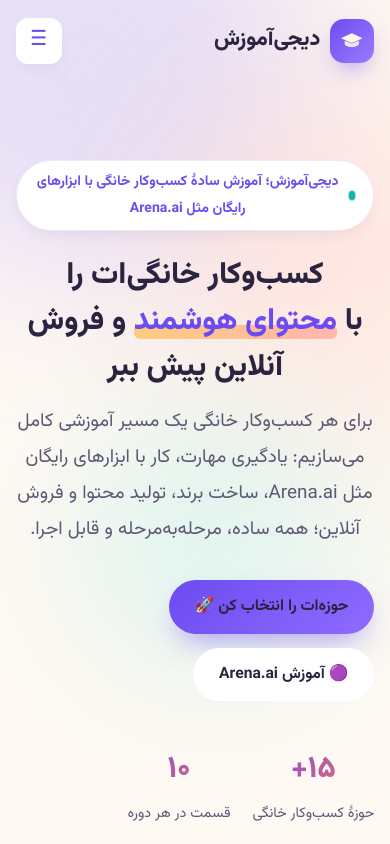
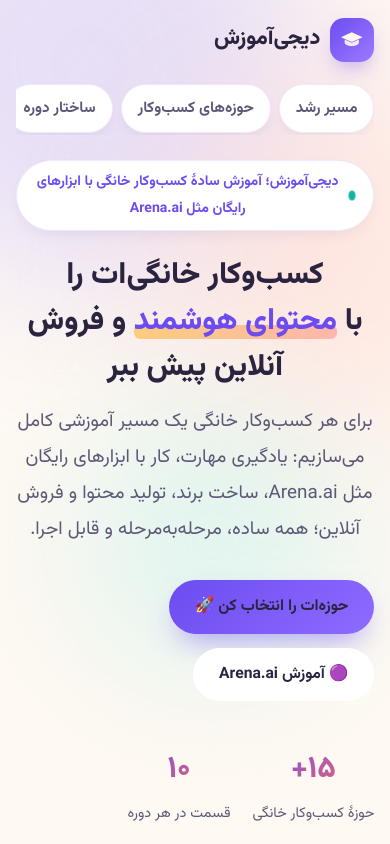
Before and after one commit to Websites-by-AI/AI-4-Homemaker-women, a Next.js app: page / in a window 390 px wide. Shown: the top 844 px of the page. Built offline with nearby package versions, Linux system fonts and the light colour scheme.

Commit message:
fix: improve mobile navigation and branding polish

```diff
--- a/src/app/assistant/page.tsx
+++ b/src/app/assistant/page.tsx
@@ -23,14 +23,25 @@ const SUGGESTIONS = [
 
 const TYPE_ICON: Record<string, string> = { pdf: "📕", youtube: "🎬", text: "📝" };
 
+const DEFAULT_MESSAGES: Msg[] = [
+  {
+    role: "assistant",
+    content:
+      "سلام! من مربی هوشمند دیجی‌آموزش هستم 🤖🎓\nبر اساس PDFها، ویدیوها و منابع آموزشی سایت، قدم‌به‌قدم و شخصی‌سازی‌شده جوابت می‌دهم. برای هر سؤال هم چند لینک جست‌وجوی یوتیوب مرتبط بهت پیشنهاد می‌دهم ✨",
+  },
+];
+
+function getInitialMessages(): Msg[] {
+  if (typeof window === "undefined") return DEFAULT_MESSAGES;
+  try {
+    const saved = localStorage.getItem("digi-chat");
+    if (saved) return JSON.parse(saved);
+  } catch { /* بی‌اثر */ }
+  return DEFAULT_MESSAGES;
+}
+
 export default function AssistantPage() {
-  const [messages, setMessages] = useState<Msg[]>([
-    {
-      role: "assistant",
-      content:
-        "سلام! من مربی هوشمند دیجی‌آموزش هستم 🤖🎓\nبر اساس PDFها، ویدیوها و منابع آموزشی سایت، قدم‌به‌قدم و شخصی‌سازی‌شده جوابت می‌دهم. برای هر سؤال هم چند لینک جست‌وجوی یوتیوب مرتبط بهت پیشنهاد می‌دهم ✨",
-    },
-  ]);
+  const [messages, setMessages] = useState<Msg[]>(getInitialMessages);
   const [input, setInput] = useState("");
   const [loading, setLoading] = useState(false);
   const [needLogin, setNeedLogin] = useState(false);
@@ -87,12 +98,8 @@ export default function AssistantPage() {
   }
 
   useEffect(() => {
-    // eslint-disable-next-line react-hooks/set-state-in-effect
-    try {
-      const saved = localStorage.getItem("digi-chat");
-      if (saved) setMessages(JSON.parse(saved));
-    } catch { /* بی‌اثر */ }
-    loadDocs();
+    const timer = window.setTimeout(() => { void loadDocs(); }, 0);
+    return () => window.clearTimeout(timer);
   }, []);
 
   async function send(text?: string) {
--- a/src/app/digi.css
+++ b/src/app/digi.css
@@ -75,14 +75,16 @@
 .logo-mark{width:44px;height:44px;border-radius:14px;background:linear-gradient(135deg,var(--primary),#9B7BFF);display:grid;place-items:center;box-shadow:0 10px 22px -8px rgba(108,76,241,.55)}
 .logo-mark svg{width:26px;height:26px}
 nav.main-nav{display:flex;gap:6px}
-nav.main-nav a{padding:9px 16px;border-radius:999px;font-weight:600;font-size:.95rem;color:var(--ink-soft);transition:.25s}
+nav.main-nav a{padding:9px 16px;border-radius:999px;font-weight:600;font-size:.95rem;color:var(--ink-soft);transition:.25s;white-space:nowrap}
 nav.main-nav a:hover{color:var(--primary);background:var(--primary-soft)}
+.header-actions{display:flex;align-items:center;gap:10px;flex-shrink:0}
 .btn{display:inline-flex;align-items:center;gap:8px;padding:12px 26px;border-radius:999px;font-weight:700;font-size:.98rem;border:none;cursor:pointer;transition:.28s;font-family:var(--font)}
 .btn-primary{background:linear-gradient(135deg,var(--primary),#8E6BFF);color:#fff;box-shadow:0 14px 30px -10px rgba(108,76,241,.55)}
 .btn-primary:hover{transform:translateY(-3px);box-shadow:0 20px 38px -10px rgba(108,76,241,.6)}
 .btn-ghost{background:#fff;color:var(--primary);border:2px solid var(--primary-soft)}
 .btn-ghost:hover{border-color:var(--primary);transform:translateY(-3px)}
-.menu-toggle{display:none;background:#fff;border:none;width:46px;height:46px;border-radius:12px;box-shadow:var(--shadow-sm);cursor:pointer;font-size:1.3rem;color:var(--primary)}
+.menu-toggle{display:none;align-items:center;gap:6px;background:#fff;border:none;min-width:74px;height:46px;padding:0 12px;border-radius:12px;box-shadow:var(--shadow-sm);cursor:pointer;font-size:1.05rem;color:var(--primary);font-family:var(--font);font-weight:800}
+.menu-toggle small{font-size:.78rem}
 
 /* ---------- hero ---------- */
 .hero{position:relative;padding:170px 0 90px;overflow:hidden}
@@ -222,14 +224,17 @@ footer .logo{justify-content:center;margin-bottom:14px}
   .why-grid{grid-template-columns:repeat(2,1fr)}
 }
 @media (max-width:860px){
-  .hero{padding-top:140px}
+  .hero{padding-top:162px}
+  .header-inner{flex-wrap:wrap;align-items:center}
   .hero-grid{grid-template-columns:1fr;gap:44px}
   .hero-media{max-width:520px;margin:0 auto;width:100%}
-  nav.main-nav{position:fixed;top:78px;right:4%;left:4%;background:#fff;border-radius:22px;box-shadow:var(--shadow-lg);flex-direction:column;padding:14px;display:none;z-index:99}
+  nav.main-nav{order:3;width:100%;position:static;background:transparent;border-radius:0;box-shadow:none;flex-direction:row;display:flex;overflow-x:auto;padding:6px 0 2px;gap:8px;z-index:1;scrollbar-width:none}
+  nav.main-nav::-webkit-scrollbar{display:none}
   nav.main-nav.open{display:flex}
-  nav.main-nav a{text-align:center}
+  nav.main-nav a{text-align:center;background:#fff;box-shadow:var(--shadow-sm);border:1px solid #F0E7FF;flex:0 0 auto}
   .btn-header{display:none}
-  .menu-toggle{display:grid;place-items:center}
+  .menu-toggle{display:none}
+  .header-actions{margin-inline-start:auto}
 }
 @media (max-width:620px){
   .path{grid-template-columns:1fr 1fr}
@@ -332,11 +337,12 @@ nav.main-nav a.active{color:var(--primary);background:var(--primary-soft)}
 
 @media (max-width:1024px){.posts{grid-template-columns:repeat(2,1fr)}}
 @media (max-width:860px){
-  nav.main-nav{position:fixed;top:78px;right:4%;left:4%;background:#fff;border-radius:22px;box-shadow:var(--shadow-lg);flex-direction:column;padding:14px;display:none;z-index:99}
+  nav.main-nav{order:3;width:100%;position:static;background:transparent;border-radius:0;box-shadow:none;flex-direction:row;display:flex;overflow-x:auto;padding:6px 0 2px;gap:8px;z-index:1;scrollbar-width:none}
+  nav.main-nav::-webkit-scrollbar{display:none}
   nav.main-nav.open{display:flex}
-  nav.main-nav a{text-align:center}
+  nav.main-nav a{text-align:center;background:#fff;box-shadow:var(--shadow-sm);border:1px solid #F0E7FF;flex:0 0 auto}
   .btn-header{display:none}
-  .menu-toggle{display:grid;place-items:center}
+  .menu-toggle{display:none}
 }
 @media (max-width:620px){.posts{grid-template-columns:1fr}.art-head{padding:28px 22px}}
 
@@ -441,11 +447,12 @@ section.block{padding:70px 0;position:relative;z-index:2}
 
 @media (max-width:1024px){.tools{grid-template-columns:repeat(2,1fr)}}
 @media (max-width:860px){
-  nav.main-nav{position:fixed;top:78px;right:4%;left:4%;background:#fff;border-radius:22px;box-shadow:var(--shadow-lg);flex-direction:column;padding:14px;display:none;z-index:99}
+  nav.main-nav{order:3;width:100%;position:static;background:transparent;border-radius:0;box-shadow:none;flex-direction:row;display:flex;overflow-x:auto;padding:6px 0 2px;gap:8px;z-index:1;scrollbar-width:none}
+  nav.main-nav::-webkit-scrollbar{display:none}
   nav.main-nav.open{display:flex}
-  nav.main-nav a{text-align:center}
+  nav.main-nav a{text-align:center;background:#fff;box-shadow:var(--shadow-sm);border:1px solid #F0E7FF;flex:0 0 auto}
   .btn-header{display:none}
-  .menu-toggle{display:grid;place-items:center}
+  .menu-toggle{display:none}
 }
 @media (max-width:620px){.tools{grid-template-columns:1fr}.scene{grid-template-columns:84px 1fr}.step-row{padding:20px;gap:14px}}
 
--- a/src/app/learn/[id]/page.tsx
+++ b/src/app/learn/[id]/page.tsx
@@ -58,7 +58,7 @@ function getCurriculum(biz: Business): Step[] {
       tasks: [
         "لیست کردن حداقل ۵ محصول/خدمت قابل ارائه",
         "مقایسه سودآوری هر کدام",
-        "انتخ��ب ۱ تا ۳ محصول اصلی برای شروع",
+        "انتخاب ۱ تا ۳ محصول اصلی برای شروع",
       ],
       tip: "از ChatGPT بخواهید: «لیست ۱۰ محصول پرفروش در حوزه [نام] بنویس و حاشیه سود هر کدام رو تخمین بزن.»",
     },
@@ -285,7 +285,7 @@ export default function LearnPage({
             <div className="w-10 h-10 bg-gradient-to-br from-blue-600 to-indigo-600 rounded-xl flex items-center justify-center shadow-lg">
               <svg className="w-6 h-6 text-white" fill="none" viewBox="0 0 24 24" stroke="currentColor"><path strokeLinecap="round" strokeLinejoin="round" strokeWidth={2} d="M10 20l4-16m4 4l4 4-4 4M6 16l-4-4 4-4" /></svg>
             </div>
-            <span className="text-xl font-bold text-gray-900">TeamCoder</span>
+            <span className="text-xl font-bold text-gray-900">دیجی‌آموزش</span>
           </Link>
           <Link href="/discover" className="text-sm text-gray-500 hover:text-emerald-600">
             ← بازگشت به کشف کسب‌وکار
@@ -491,7 +491,7 @@ export default function LearnPage({
                 ارسال نمونه‌کار
               </Link>
               <Link href="/academy" className="px-6 py-3 bg-emerald-800 text-white rounded-xl font-bold hover:bg-emerald-900 transition-colors">
-                آکادمی اقتصاد خالق
+                آکادمی دیجی‌آموزش
               </Link>
             </div>
           </div>
@@ -501,7 +501,7 @@ export default function LearnPage({
       {/* Footer */}
       <footer className="bg-gray-900 text-white py-10">
         <div className="max-w-7xl mx-auto px-6 text-center">
-          <p className="text-gray-500 text-sm">مسیر آموزشی {business.name} — TeamCoder Academy © ۲۰۲۴</p>
+          <p className="text-gray-500 text-sm">مسیر آموزشی {business.name} — دیجی‌آموزش © ۲۰۲۶</p>
         </div>
       </footer>
     </div>
--- a/src/app/page.tsx
+++ b/src/app/page.tsx
@@ -73,14 +73,18 @@ export default function HomePage() {
             <a href="#course">ساختار دوره</a>
             <Link href="/blog">وبلاگ</Link>
             <Link href="/video">استودیوی ویدیو</Link>
+            <Link href="/business-model">مدل کسب‌وکار</Link>
             <Link href="/academy">آکادمی</Link>
             <Link href="/assistant" style={{ color: "var(--primary)", fontWeight: 800 }}>🤖 مربی هوشمند</Link>
           </nav>
-          <div style={{ display: "flex", gap: 10, alignItems: "center" }}>
+          <div className="header-actions">
             <Link href="/login" className="btn btn-ghost btn-header" style={{ padding: "10px 20px" }}>ورود</Link>
             <Link href="/register" className="btn btn-primary btn-header">ثبت‌نام</Link>
+            <button className="menu-toggle" aria-label="باز کردن منو" aria-expanded={menuOpen} onClick={() => setMenuOpen((v) => !v)}>
+              <span>☰</span>
+              <small>منو</small>
+            </button>
           </div>
-          <button className="menu-toggle" aria-label="منو" onClick={() => setMenuOpen((v) => !v)}>☰</button>
         </div>
       </header>
 
--- a/src/components/SiteChrome.tsx
+++ b/src/components/SiteChrome.tsx
@@ -36,15 +36,23 @@ export default function SiteChrome({ active, children }: { active: string; child
         <div className="container header-inner">
           <Link href="/" className="logo"><LogoMark /> دیجی‌آموزش</Link>
           <nav className={`main-nav${menuOpen ? " open" : ""}`} onClick={(e) => { if ((e.target as HTMLElement).tagName === "A") setMenuOpen(false); }}>
+            <Link href="/" className={active === "home" ? "active" : ""}>خانه</Link>
             <Link href="/#path">مسیر رشد</Link>
             <Link href="/#businesses">حوزه‌های کسب‌وکار</Link>
             <Link href="/blog" className={active === "blog" ? "active" : ""}>وبلاگ</Link>
             <Link href="/video" className={active === "video" ? "active" : ""}>استودیوی ویدیو</Link>
+            <Link href="/business-model" className={active === "business-model" ? "active" : ""}>مدل کسب‌وکار</Link>
             <Link href="/assistant" className={active === "assistant" ? "active" : ""}>🤖 مربی هوشمند</Link>
-            <Link href="/academy">آکادمی</Link>
+            <Link href="/academy" className={active === "academy" ? "active" : ""}>آکادمی</Link>
           </nav>
-          <Link href="/register" className="btn btn-primary btn-header">شروع مسیر</Link>
-          <button className="menu-toggle" aria-label="منو" onClick={() => setMenuOpen((v) => !v)}>☰</button>
+          <div className="header-actions">
+            <Link href="/login" className="btn btn-ghost btn-header">ورود</Link>
+            <Link href="/register" className="btn btn-primary btn-header">شروع مسیر</Link>
+            <button className="menu-toggle" aria-label="باز کردن منو" aria-expanded={menuOpen} onClick={() => setMenuOpen((v) => !v)}>
+              <span>☰</span>
+              <small>منو</small>
+            </button>
+          </div>
         </div>
       </header>
       {children}
```
